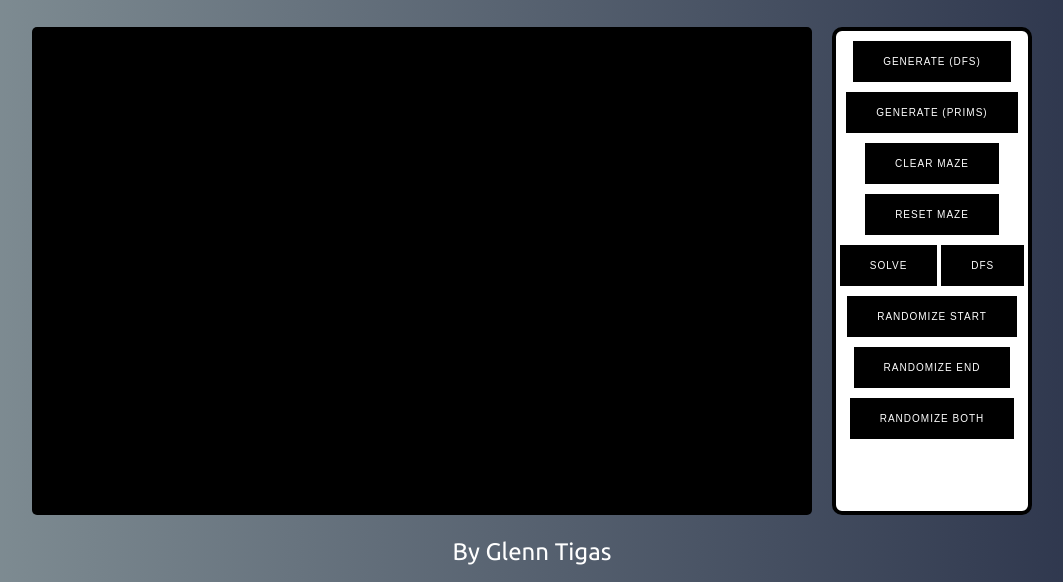
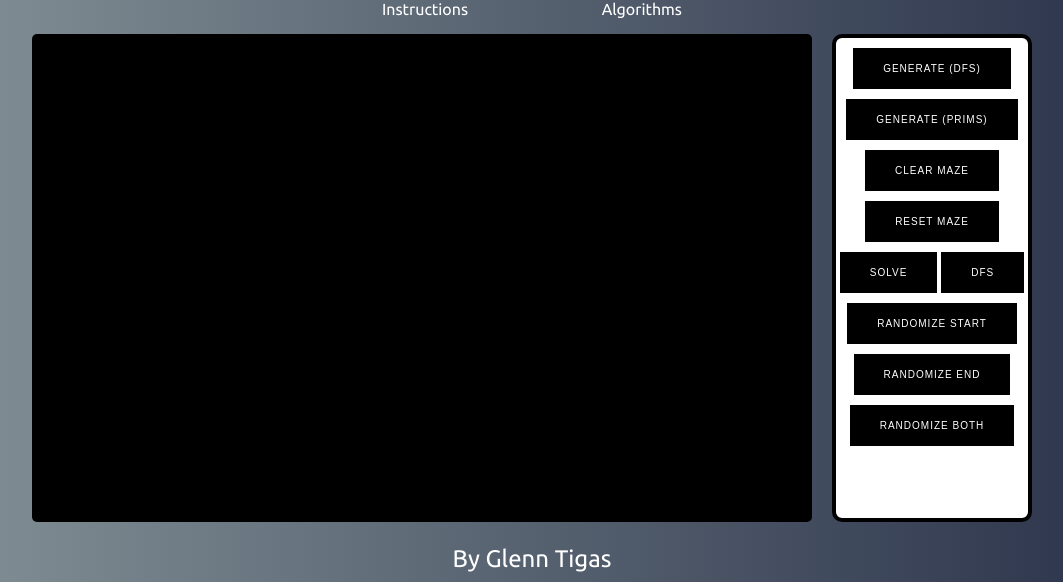
Before and after one commit to gtigas/maze-viz, a website built with webpack: page index.html in a window 1280 px wide. Shown: the part 105-687 px from the top of the page, without its empty margins (108-1171 px from the left). Built offline with nearby package versions, Linux system fonts and the light colour scheme.

Commit message:
Add future links for instructions/algorithm page

```diff
--- a/assets/styles/style.css
+++ b/assets/styles/style.css
@@ -28,7 +28,28 @@ h1 {
   font-size: 50px;
   line-height: 65px;
   text-shadow: -1px -1px 1px #FFFFFF, 1px 1px 1px #000000;
-  font-weight: 700
+  font-weight: 700;
+  margin-bottom: 6px
+}
+
+.nav {
+  width: 300px;
+  margin: 0 auto;
+}
+
+.nav ul{
+  list-style: none;
+  display: flex;
+  flex-direction: row;
+  justify-content: space-between;
+  padding: 0;
+  margin-top: 5px;
+}
+
+.nav li:hover {
+  cursor: pointer;
+  color: lightgreen;
+  transition: 0.3s;
 }
 
 p {
--- a/index.html
+++ b/index.html
@@ -12,6 +12,12 @@
   </head>
   <body>
     <h1>MAZE VIZ</h1>
+    <div class="nav">
+      <ul>
+        <li>Instructions</li>
+        <li>Algorithms</li>
+      </ul>
+    </div>
     <div class="canvas-container">
       <canvas id="canvas" width="780" height="480"></canvas>
       <div class="menu">
```
